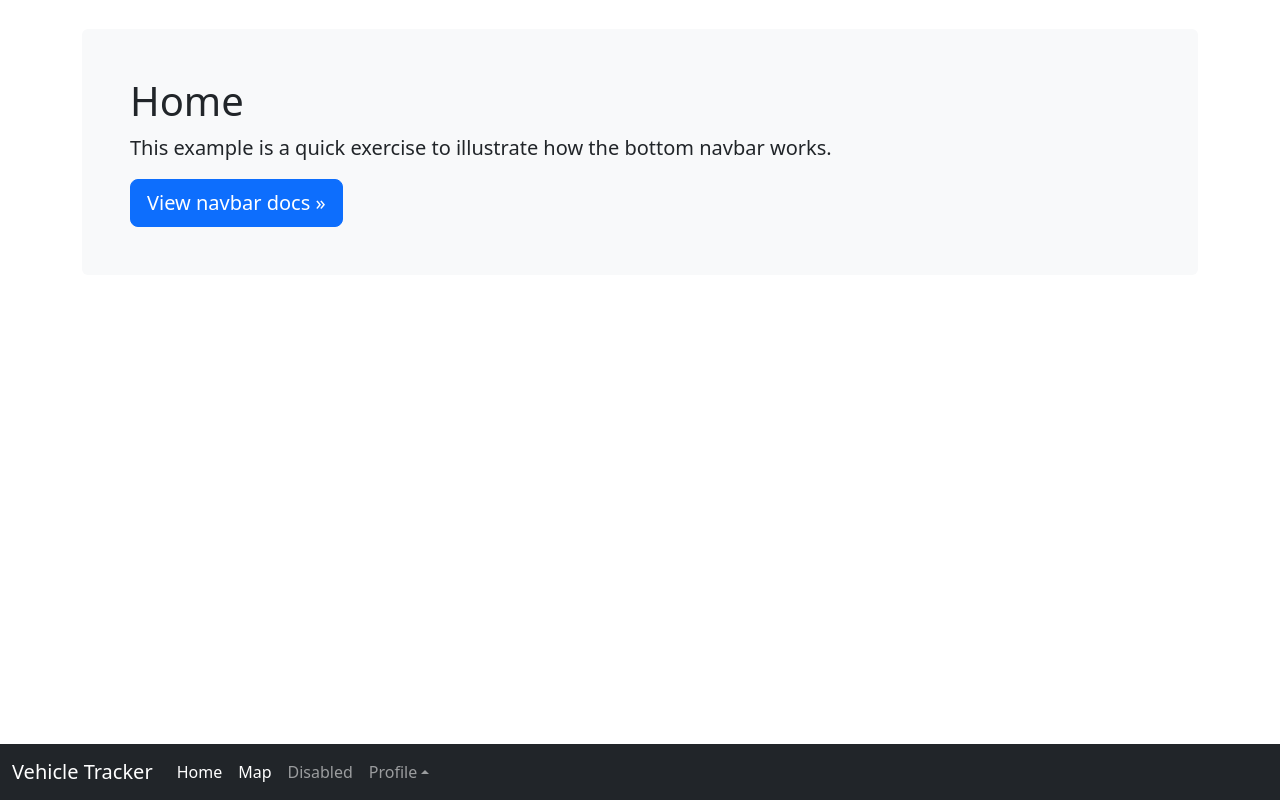
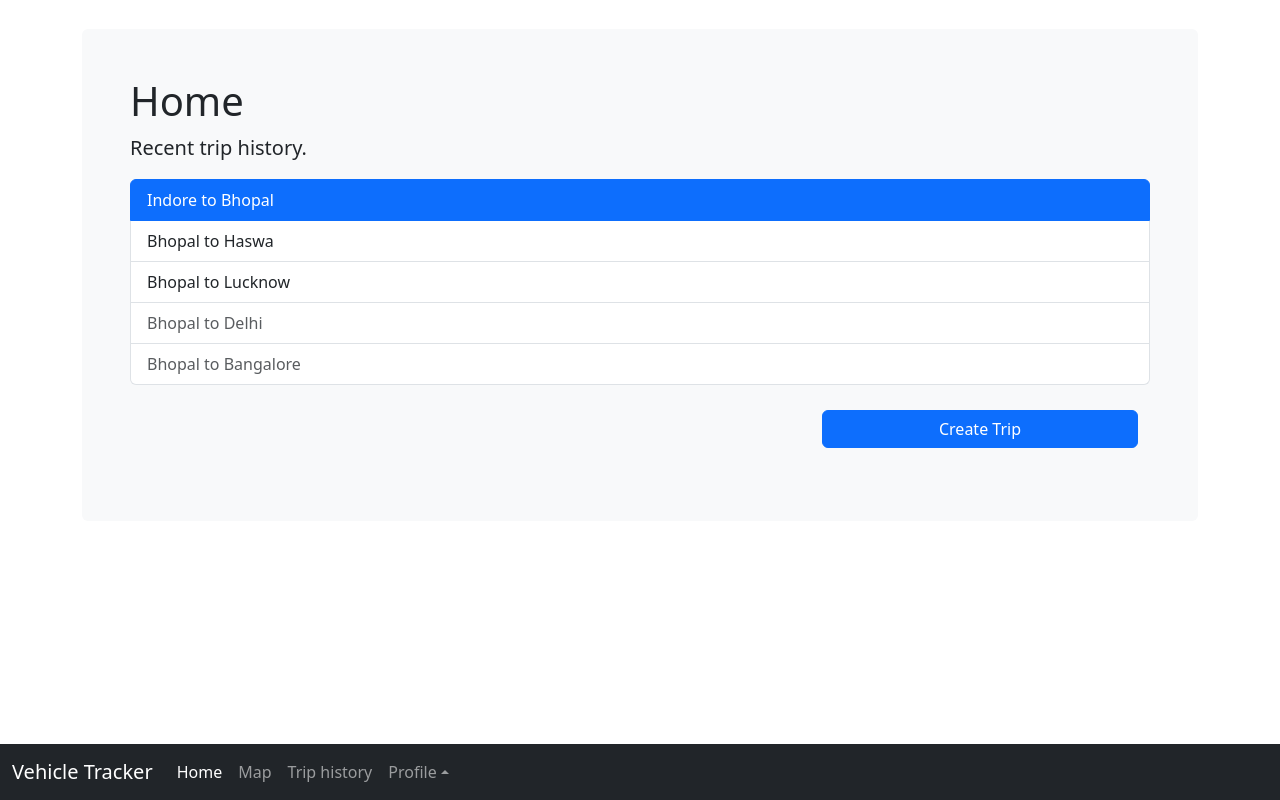
Before and after one commit to rajendrarrv/vehicle_tracker, a Django app: template polls/templates/polls/dashboard.html in a window 1280 px wide. Run offline with Django 4.2, Linux system fonts and the light colour scheme; the template is opened without the code that fills it: most values are stand-ins (such as "Sample title", 1, 10 or a date in 2020); some libraries are stand-ins or nearby versions.

Commit message:
dashboard

```diff
--- a/polls/static/css/style.css
+++ b/polls/static/css/style.css
@@ -96,4 +96,9 @@ span.psw {
   .cancelbtn {
      width: 100%;
   }
+
+  p.padding {
+  border: 1px solid red;
+  padding: 35px;
 }
+}
--- a/polls/templates/polls/dashboard.html
+++ b/polls/templates/polls/dashboard.html
@@ -66,6 +66,62 @@
         -webkit-overflow-scrolling: touch;
       }
 
+
+.padding{
+ border: 1px solid red;
+  padding: 10px;
+  width:300px;
+}
+
+
+
+
+
+
+
+
+
+
+
+
+
+
+
+
+
+
+
+
+
+
+
+
+
+
+
+
+
+
+
+
+
+
+
+
+
+
+
+
+
+
+
+
+
+
+
+
+
+
     </style>
 
 
@@ -73,19 +129,93 @@
 <body>
 
 <main class="container">
-    <div id ='home' class="bg-light p-5 rounded mt-1">
+    <div id='home' class="bg-light p-5 rounded mt-1">
         <h1>Home</h1>
-        <p class="lead">This example is a quick exercise to illustrate how the bottom navbar works.</p>
-        <a class="btn btn-lg btn-primary" href="../components/navbar/" role="button">View navbar docs &raquo;</a>
+        <p class="lead">Recent trip history.</p>
+        <ul class="list-group">
+            <li class="list-group-item active">Indore to Bhopal</li>
+            <li class="list-group-item">Bhopal to Haswa</li>
+            <li class="list-group-item">Bhopal to Lucknow</li>
+            <li class="list-group-item disabled">Bhopal to Delhi</li>
+            <li class="list-group-item disabled ">Bhopal to Bangalore</li>
+        </ul>
+
+
+        <div class="container">
+            <div class="row justify-content-between">
+                <div class="col-4">
+                </div>
+                <div class="col-4">
+                    <!-- Button trigger modal -->
+                    <button type="button" class="btn btn-primary" data-bs-toggle="modal" data-bs-target="#exampleModal">
+                        Create Trip
+                    </button>
+
+                    <!-- Modal -->
+                    <div class="modal fade" id="exampleModal" tabindex="-1" aria-labelledby="exampleModalLabel"
+                         aria-hidden="true">
+                        <div class="modal-dialog">
+                            <div class="modal-content">
+                                <div class="modal-header">
+                                    <h5 class="modal-title" id="exampleModalLabel">New Trip</h5>
+                                    <button type="button" class="btn-close" data-bs-dismiss="modal"
+                                            aria-label="Close"></button>
+                                </div>
+                                <div class="modal-body">
+                                    <form action="/login" method="post">
+                                        <div class="mb-3">
+                                            <label for="name" class="form-label">Name of trip</label>
+                                            <input type="text" class="form-control" id="exampleFormControlInput1"
+                                                   placeholder="name of trip">
+                                        </div>
+                                        <div class="mb-3">
+                                            <label for="name" class="form-label">Name of driver</label>
+                                            <input type="text" class="form-control" id="name_of_driver"
+                                                   placeholder="self/name of driver">
+                                        </div>
+                                        <div class="mb-3">
+                                            <label for="destination" class="form-label">Enter destination</label>
+                                            <input class="form-control" id="destination" placeholder="enter destination"
+                                            ></input>
+                                        </div>
+
+                                        <div class="mb-3">
+                                            <label for="vehical" class="form-label">Select vehicle</label>
+                                            <input class="form-control" id="vehicle" placeholder="enter destination"
+                                            ></input>
+                                        </div>
+
+                                        <div class="mb-3">
+                                            <label for="tracker" class="form-label">Add tracker</label>
+                                            <input class="form-control" id="owner"
+                                                   placeholder="self/driver/mobile/vehicle-self-tracker"
+                                            ></input>
+                                        </div>
+
+                                        <div class="modal-footer">
+                                            <button type="button" class="btn btn-secondary" data-bs-dismiss="modal">
+                                                Close
+                                            </button>
+                                            <button type="button" class="btn btn-primary">Save changes</button>
+                                        </div>
+                                    </form>
+
+                                </div>
+                            </div>
+                        </div>
+                    </div>
+                </div>
+            </div>
+        </div>
     </div>
 
-    <div id ='map' class="bg-light p-5 rounded mt-1" style="display: none;">
+    <div id='map' class="bg-light p-5 rounded mt-1" style="display: none;">
         <h1>Map</h1>
         <p class="lead">This example is a quick exercise to illustrate how the bottom navbar works.</p>
         <a class="btn btn-lg btn-primary" href="../components/navbar/" role="button">View navbar docs &raquo;</a>
     </div>
 
-    <div id ='profile' class="bg-light p-5 rounded mt-1" style="display: none;">
+    <div id='profile' class="bg-light p-5 rounded mt-1" style="display: none;">
         <h1>{{name}}</h1>
         <p class="lead">This example is a quick exercise to illustrate how the bottom navbar works.</p>
         <a class="btn btn-lg btn-primary" href="../components/navbar/" role="button">View navbar docs &raquo;</a>
@@ -105,11 +235,11 @@
                 <li class="nav-item">
                     <a class="nav-link active" aria-current="page" onclick="divVisibility('home');">Home</a>
                 </li>
-                <li class="nav-item active">
-                    <a class="nav-link active " onclick="divVisibility('map');">Map</a>
+                <li class="nav-item ">
+                    <a class="nav-link  " onclick="divVisibility('map');">Map</a>
                 </li>
                 <li class="nav-item">
-                    <a class="nav-link" >Disabled</a>
+                    <a class="nav-link">Trip history</a>
                 </li>
                 <li class="nav-item dropup">
                     <a class="nav-link dropdown-toggle" href="#" data-bs-toggle="dropdown"
```
Also changed, not shown: polls/templates/polls/message.html (added, +22 -0 lines), polls/views.py (+7 -1 lines), db.sqlite3.
